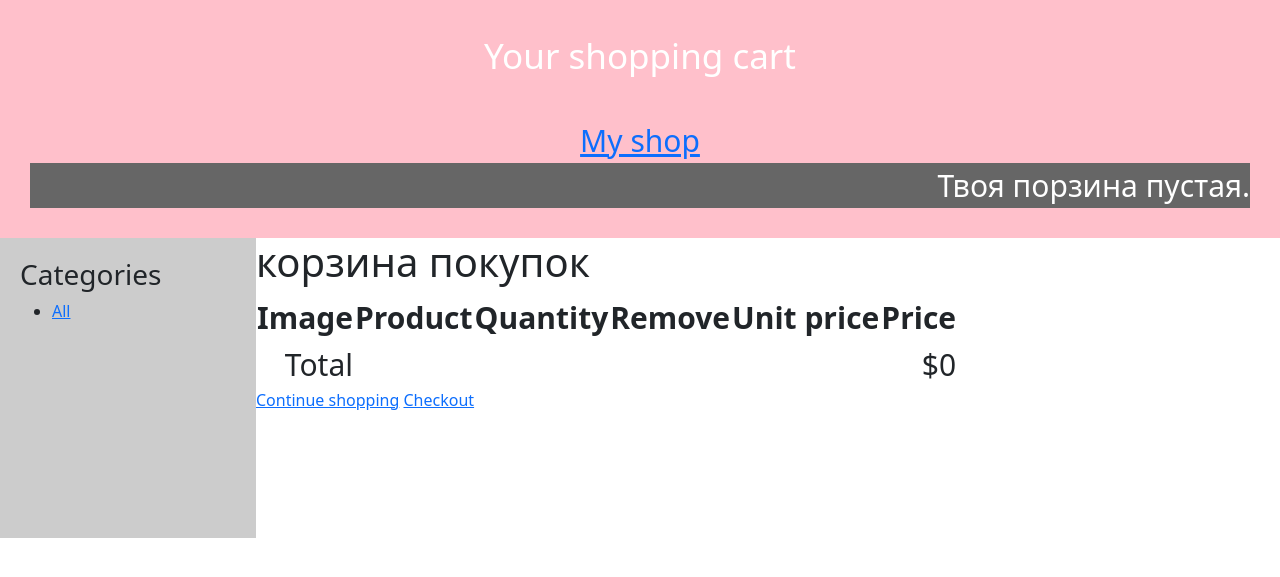
After one commit to RomanRomanowicz/wholesaler_and_shop, a Django app: template cart/templates/cart/detail.html in a window 1280 px wide. The commit adds this page. Shown: the top 577 px of the page. Run offline with Django 4.2, Linux system fonts and the light colour scheme; the template is opened without the code that fills it, so the values that code supplies are empty; parts of the project's set-up code (start-up, migrations or seed data) failed here and were passed over.

Commit message:
1,2 cart

```diff
--- /dev/null
+++ b/cart/cart.py
@@ -0,0 +1,79 @@
+from decimal import Decimal
+from django.conf import settings
+from shop.models import Product
+
+
+class Cart(object):
+
+    def __init__(self, request):
+        """
+        Инициализируем корзину
+        """
+        self.session = request.session
+        cart = self.session.get(settings.CART_SESSION_ID)
+        if not cart:
+            # save an empty cart in the session
+            cart = self.session[settings.CART_SESSION_ID] = {}
+        self.cart = cart
+
+    def __iter__(self):
+        """
+        Перебор элементов в корзине и получение продуктов из базы данных.
+        """
+        product_ids = self.cart.keys()
+        # получение объектов product и добавление их в корзину
+        products = Product.objects.filter(id__in=product_ids)
+        cart = self.cart.copy()
+        for product in products:
+            self.cart[str(product.id)]['product'] = product
+
+        for item in self.cart.values():
+            item['price'] = Decimal(item['price'])
+            item['total_price'] = item['price'] * item['quantity']
+            yield item
+
+    def __len__(self):
+        """
+        Подсчет всех товаров в корзине.
+        """
+        return sum(item['quantity'] for item in self.cart.values())
+
+    def add(self, product, quantity=1, update_quantity=False):
+        """
+        Добавить продукт в корзину или обновить его количество.
+        """
+        product_id = str(product.id)
+        if product_id not in self.cart:
+            self.cart[product_id] = {'quantity': 0, 'price': str(product.price)}
+        if update_quantity:
+            self.cart[product_id]['quantity'] = quantity
+        else:
+            self.cart[product_id]['quantity'] += quantity
+        self.save()
+
+    def save(self):
+        # Обновление сессии cart
+        # self.session[settings.CART_SESSION_ID] = self.cart
+        # Отметить сеанс как "измененный", чтобы убедиться, что он сохранен
+        self.session.modified = True
+
+    def remove(self, product):
+        """
+        Удаление товара из корзины.
+        """
+        product_id = str(product.id)
+        if product_id in self.cart:
+            del self.cart[product_id]
+            self.save()
+
+    def get_total_price(self):
+        """
+        Подсчет стоимости товаров в корзине.
+        """
+        return sum(Decimal(item['price']) * item['quantity'] for item in self.cart.values())
+
+    def clear(self):
+        # удаление корзины из сессии
+        del self.session[settings.CART_SESSION_ID]
+        # self.session.modified = True
+        self.save()
--- /dev/null
+++ b/cart/context_processors.py
@@ -0,0 +1,5 @@
+from .cart import Cart
+
+
+def cart(request):
+    return {'cart': Cart(request)}
--- /dev/null
+++ b/cart/templates/cart/detail.html
@@ -0,0 +1,60 @@
+{% extends "shop/base.html" %}
+{% load static %}
+{% block title %}
+    Your shopping cart
+{% endblock %}
+{% block content %}
+    <h1>корзина покупок</h1>
+    <table class="cart">
+        <thead>
+        <tr>
+            <th>Image</th>
+            <th>Product</th>
+            <th>Quantity</th>
+            <th>Remove</th>
+            <th>Unit price</th>
+            <th>Price</th>
+        </tr>
+        </thead>
+        <tbody>
+        {% for item in cart %}
+            {% with product=item.product %}
+                <tr>
+                    <td>
+                        <a href="{{ product.get_absolute_url }}">
+                            <img src="
+                                {% if product.image %}
+                                    {{ product.image.url }}
+                                {% else %}
+                                    {% static 'img/no_image.png' %}
+                                {% endif %}">
+                        </a>
+                    </td>
+                    <td>{{ product.name }}</td>
+                    <td>
+                        <form action="" method="post">
+                            {{ item.update_quantity_form.quantity }}
+                            {{ item.update_quantity_form.update }}
+                            <input type="submit" value="обновить">
+                            {% csrf_token %}
+                        </form>
+                    </td>
+                    <td><a href="{% url 'cart:cart_remove' product.id %}">удалить</a></td>
+                    <td>{{ item.quantity }}</td>
+                    <td class="num">${{ item.price }}</td>
+                    <td class="num">${{ item.total_price }}</td>
+                </tr>
+            {% endwith %}
+        {% endfor %}
+        <tr class="total">
+            <td>Total</td>
+            <td colspan="4"></td>
+            <td class="num">${{ cart.get_total_price }}</td>
+        </tr>
+        </tbody>
+    </table>
+    <p class="text-right">
+        <a href="{% url 'shop:product_list' %}" class="button light">Continue shopping</a>
+        <a href="#" class="button">Checkout</a>
+    </p>
+{% endblock %}
--- /dev/null
+++ b/cart/urls.py
@@ -0,0 +1,14 @@
+from django.urls import path, include, re_path
+from cart.views import *
+
+app_name = 'cart'
+
+urlpatterns = [
+    # re_path(r'^$', cart_detail, name='cart_detail'),
+    path('', cart_detail, name='cart_detail'),
+    # path('', CartDetail.as_view(), name='cart_detail'),
+    # re_path(r'^add/(?P<product_id>\d+)/$', cart_add, name='cart_add'), ## stary wariant
+    path('add/<int:product_id>/', cart_add, name='cart_add'),
+    # re_path(r'^remove/(?P<product_id>\d+)/$', cart_remove, name='cart_remove'), ## stary wariant
+    path('remove/<int:product_id>/', cart_remove, name='cart_remove'),
+]
--- a/shop/models.py
+++ b/shop/models.py
@@ -32,6 +32,8 @@ class Product(models.Model):
 
     class Meta:
         ordering = ('name',)
+        verbose_name = 'Товар'
+        verbose_name_plural = 'Товары'
         index_together = (('id', 'slug'),)
 
     def __str__(self):
--- a/shop/templates/shop/base.html
+++ b/shop/templates/shop/base.html
@@ -16,7 +16,17 @@
         </div>
         <div id="subheader">
             <div class="cart">
-                Your cart is empty.
+                {% with total_items=cart|length %}
+                    {% if cart|length > 0 %}
+                        Your cart:
+                        <a href="{% url 'cart:cart_detail' %}">
+                            {{ total_items }}шт , ${{ total_items|pluralize }},
+                            ${{ cart.get_total_price }}
+                        </a>
+                    {% else %}
+                        Твоя порзина пустая.
+                    {% endif %}
+                {% endwith %}
             </div>
         </div>
         <link href="{% static 'shop/css/base.css' %}" rel="stylesheet">
--- a/shop/templates/shop/product/list.html
+++ b/shop/templates/shop/product/list.html
@@ -2,7 +2,7 @@
 {% load static %}
 {% block title %}
 <div class="title">
-    {% if category %}{{ category.name }}{% else %}Products{% endif %}
+    {% if category %}{{ category.name }}{% else %}Products list{% endif %}
 </div>
 {% endblock %}
 
--- a/shop/views.py
+++ b/shop/views.py
@@ -1,4 +1,6 @@
 from django.shortcuts import render, get_object_or_404
+
+from cart.forms import CartAddProductForm
 from .models import Category, Product
 
 
@@ -14,5 +16,5 @@ def product_list(request, category_slug=None):
 
 def product_detail(request, id, slug):
     product = get_object_or_404(Product, id=id, slug=slug, available=True)
-    # cart_product_form = CartAddProductForm()
-    return render(request, 'shop/product/detail.html', {'product': product})
+    cart_product_form = CartAddProductForm()
+    return render(request, 'shop/product/detail.html', {'product': product, 'cart_product_form': cart_product_form})
--- a/wholesaler_and_shop/urls.py
+++ b/wholesaler_and_shop/urls.py
@@ -16,11 +16,13 @@ Including another URLconf
 from django.conf import settings
 from django.conf.urls.static import static
 from django.contrib import admin
-from django.urls import path, include
+from django.urls import path, include, re_path
 
 urlpatterns = [
     path('admin/', admin.site.urls),
-    path('', include('shop.urls'), name='shop'),
+    # re_path(r'^cart/', include('cart.urls', namespace='cart')),
+    path('cart/', include('cart.urls', namespace='cart')),
+    path('', include('shop.urls', namespace='shop')),
 ]
 
 if settings.DEBUG:
```
Also changed, not shown: cart/forms.py (added, +8 -0 lines), shop/admin.py (+9 -1 lines), shop/templates/shop/product/detail.html (+8 -1 lines), wholesaler_and_shop/settings.py (+6 -1 lines).
